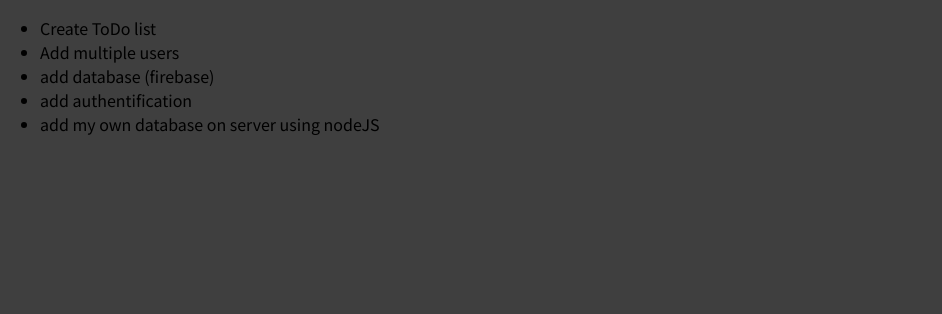
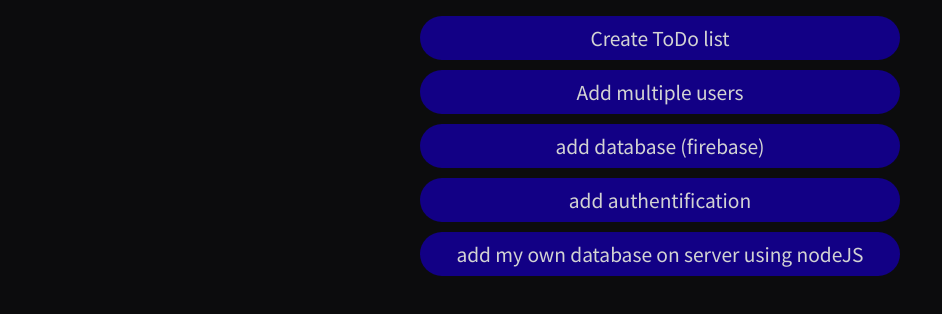
Before and after one commit to Sperthix/MyNotes, a React (Create React App) app: page / in a window 1280 px wide. Shown: the top 314 px of the page, without its empty margins (0-942 px from the left). Built offline with nearby package versions, Linux system fonts and the light colour scheme.

Commit message:
added base css

```diff
--- a/src/components/Tasks/Task.module.css
+++ b/src/components/Tasks/Task.module.css
@@ -0,0 +1,17 @@
+.task {
+    position: relative;
+    text-align: center;
+    margin-left: auto;
+    margin-right: auto;
+    margin-top: 10px;
+    padding: 0.5rem;
+    background-color: #120085;
+    color: rgb(211, 211, 211);
+    max-width: 30rem;
+    border-radius: 30px;
+    list-style-type: none;
+}
+
+.task label {
+    font-size: 1.2rem;
+}
--- a/src/index.css
+++ b/src/index.css
@@ -10,5 +10,14 @@
 
 body {
   margin: 0;
-  background-color: #3f3f3f;
+  background-color: #0c0c0d;
 }
+
+ /* colors:
+
+ backgrounb (grey): #0c0c0d
+ background (dark violet): #2a2438
+ main (blue): #411e8f
+ alt (violet): #310a5d
+ main (green): #1ee494
+ alt (dark green): #009378 */
```
